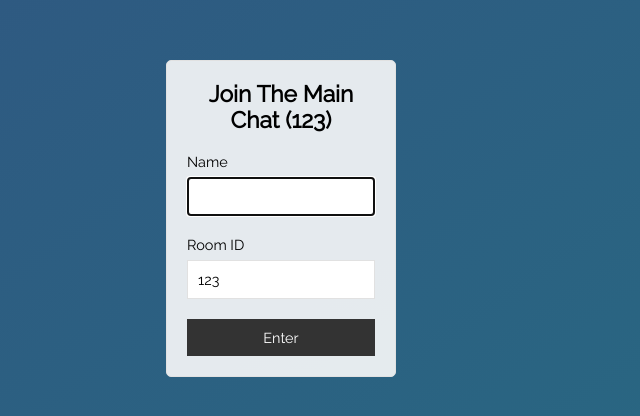
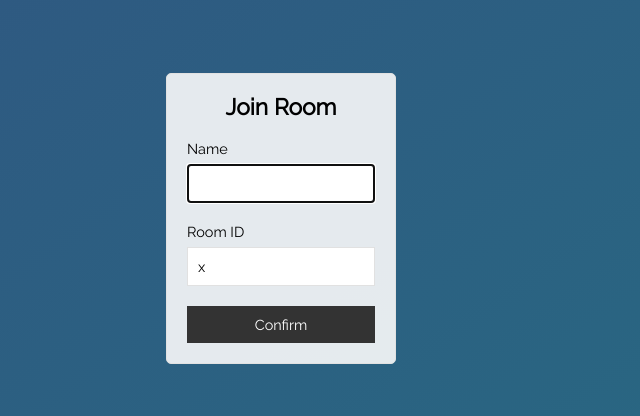
Before and after one commit to the-interverse/xdbb, a website: page public/index.html in a window 1280 px wide. Shown: the part 182-598 px from the top of the page, without its empty margins (359-999 px from the left). Drawn offline with Linux system fonts and the light colour scheme.

Commit message:
Update index.html

```diff
--- a/public/index.html
+++ b/public/index.html
@@ -10,7 +10,7 @@
 	<div class="centered-form__form">
 		<form action="/chat.html">
 			<div class="form-field">
-				<h3>Join The Main Chat (123)</h3>
+				<h3>Join Room</h3>
 			</div>
 			<div class="form-field">
 				<label>Name</label>
@@ -18,10 +18,10 @@
 			</div>
 			<div class="form-field">
 				<label>Room ID</label>
-				<input type="text" value="123" name="room" />
+				<input type="text" value="x" name="room" />
 			</div>
 			<div class="form-field">
-				<button>Enter</button>
+				<button>Confirm</button>
 			</div>
 		</form>
 	</div>
```
